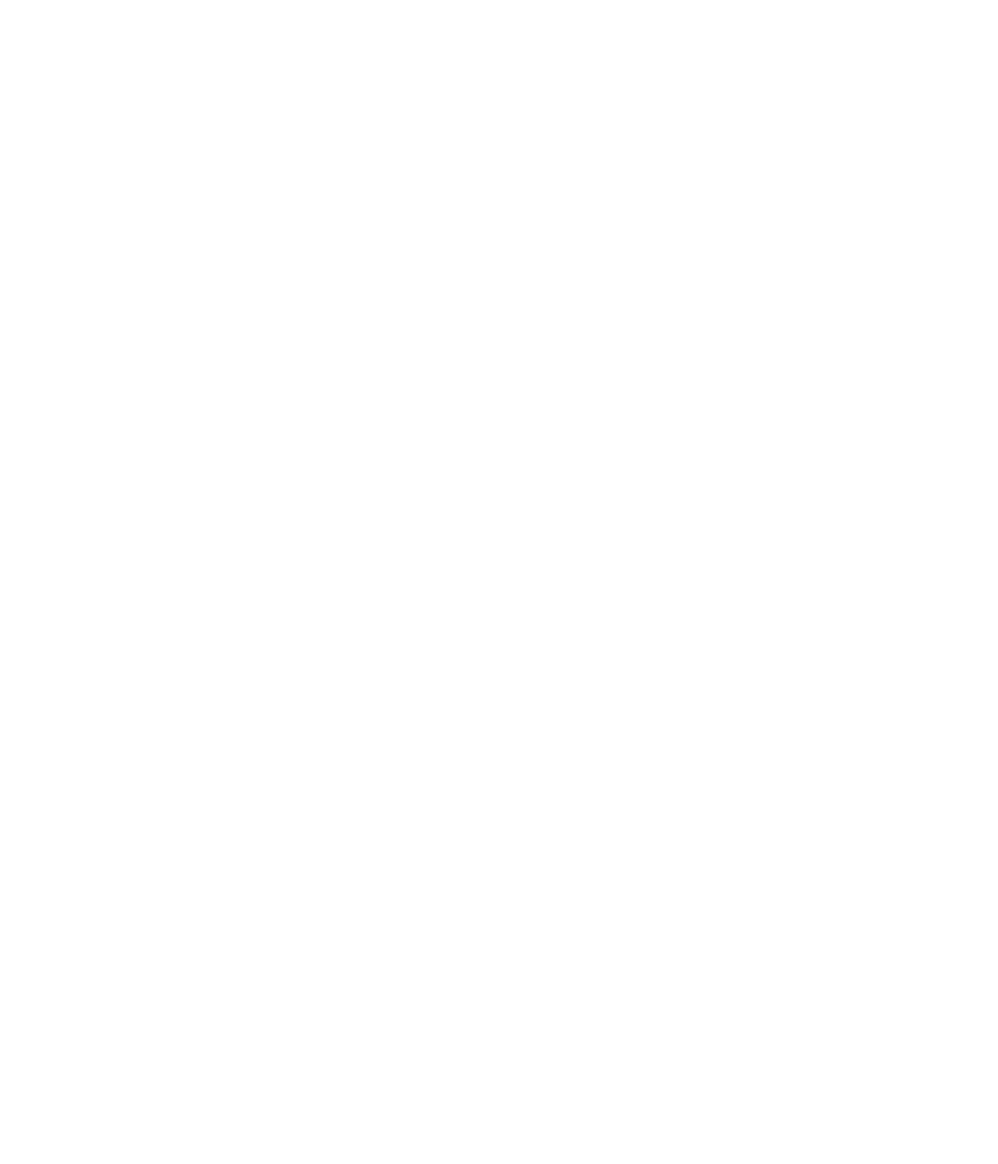
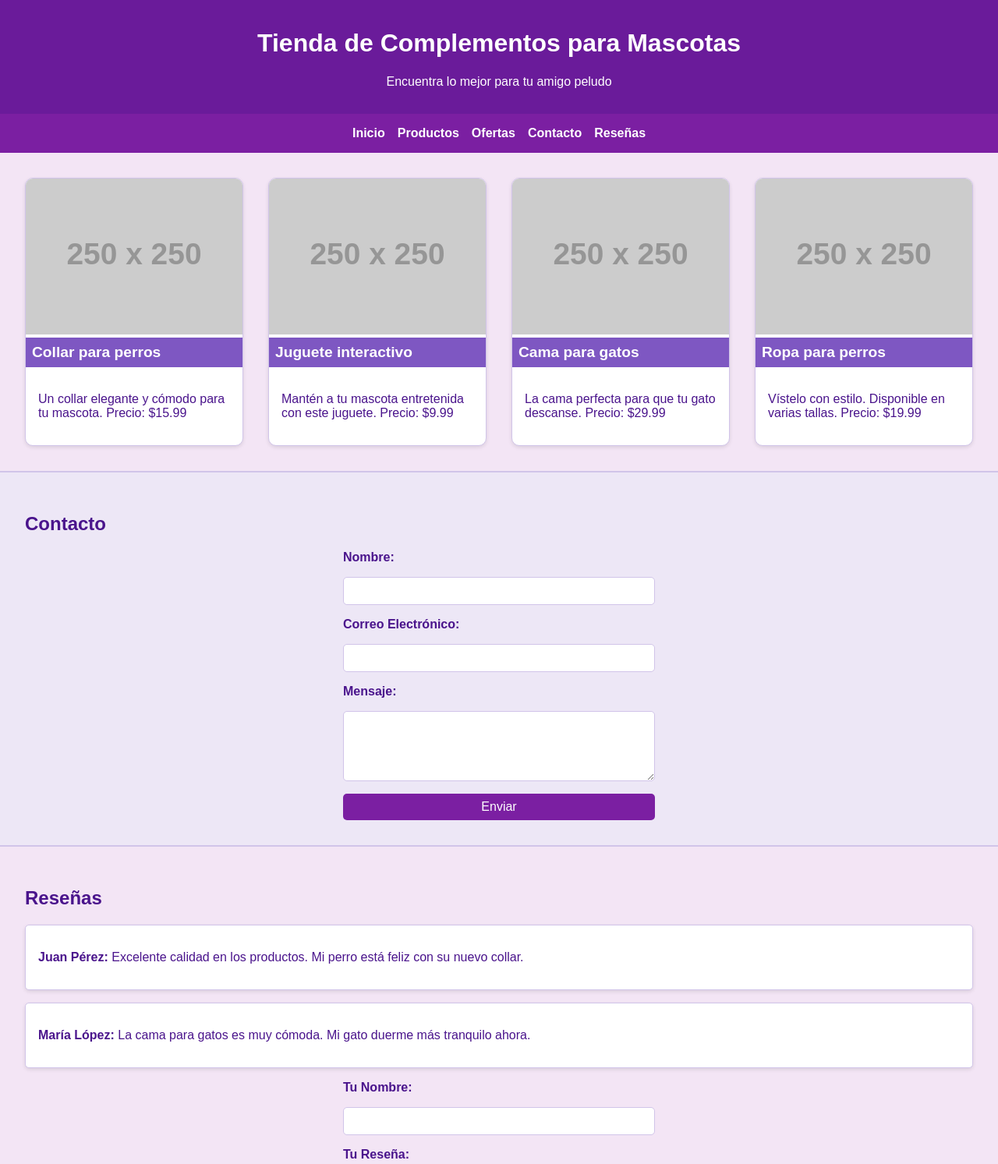
Before and after one commit to migueel1/Proyecto-Inicial-LM, a plain HTML site: page index.html in a window 1280 px wide. Shown: the top 1493 px of the page at 78% size. Before the commit the page ends 800 px from the top, so only its background shows below. Drawn offline with Linux system fonts and the light colour scheme; placeholder pictures from the web are drawn by us.

Commit message:
add code to index and style

```diff
--- a/css/style.css
+++ b/css/style.css
@@ -0,0 +1,176 @@
+body {
+    font-family: Arial, sans-serif;
+    margin: 0;
+    padding: 0;
+    background-color: #f3e5f5;
+    color: #4a148c;
+}
+
+header {
+    background-color: #6a1b9a;
+    color: white;
+    padding: 1rem 2rem;
+    text-align: center;
+}
+
+nav {
+    display: flex;
+    justify-content: center;
+    gap: 1rem;
+    padding: 1rem;
+    background-color: #7b1fa2;
+}
+
+nav a {
+    color: white;
+    text-decoration: none;
+    font-weight: bold;
+}
+
+nav a:hover {
+    text-decoration: underline;
+}
+
+.productos {
+    display: grid;
+    grid-template-columns: repeat(auto-fit, minmax(250px, 1fr));
+    gap: 2rem;
+    padding: 2rem;
+}
+
+.producto {
+    background-color: white;
+    border: 1px solid #d1c4e9;
+    border-radius: 10px;
+    box-shadow: 0 2px 5px rgba(0, 0, 0, 0.1);
+    overflow: hidden;
+    transition: transform 0.3s;
+}
+
+.producto:hover {
+    transform: scale(1.05);
+}
+
+.producto img {
+    width: 100%;
+    height: 200px;
+    object-fit: cover;
+}
+
+.producto h3 {
+    font-size: 1.2rem;
+    padding: 0.5rem;
+    background-color: #7e57c2;
+    color: white;
+    margin: 0;
+}
+
+.producto p {
+    padding: 1rem;
+    font-size: 1rem;
+}
+
+#contacto {
+    padding: 2rem;
+    background-color: #ede7f6;
+    border-top: 2px solid #d1c4e9;
+}
+
+#contacto h2 {
+    color: #4a148c;
+}
+
+#contacto form {
+    display: flex;
+    flex-direction: column;
+    gap: 1rem;
+    max-width: 400px;
+    margin: 0 auto;
+}
+
+#contacto label {
+    font-weight: bold;
+}
+
+#contacto input,
+#contacto textarea {
+    padding: 0.5rem;
+    border: 1px solid #d1c4e9;
+    border-radius: 5px;
+    font-size: 1rem;
+}
+
+#contacto button {
+    padding: 0.5rem;
+    background-color: #7b1fa2;
+    color: white;
+    border: none;
+    border-radius: 5px;
+    cursor: pointer;
+    font-size: 1rem;
+}
+
+#contacto button:hover {
+    background-color: #6a1b9a;
+}
+
+#reseñas {
+    padding: 2rem;
+    background-color: #f3e5f5;
+    border-top: 2px solid #d1c4e9;
+}
+
+#reseñas h2 {
+    color: #4a148c;
+}
+
+#reseñas .reseña {
+    margin-bottom: 1rem;
+    padding: 1rem;
+    background-color: white;
+    border: 1px solid #d1c4e9;
+    border-radius: 5px;
+    box-shadow: 0 2px 5px rgba(0, 0, 0, 0.1);
+}
+
+#reseñas form {
+    display: flex;
+    flex-direction: column;
+    gap: 1rem;
+    max-width: 400px;
+    margin: 0 auto;
+}
+
+#reseñas label {
+    font-weight: bold;
+}
+
+#reseñas input,
+#reseñas textarea {
+    padding: 0.5rem;
+    border: 1px solid #d1c4e9;
+    border-radius: 5px;
+    font-size: 1rem;
+}
+
+#reseñas button {
+    padding: 0.5rem;
+    background-color: #7b1fa2;
+    color: white;
+    border: none;
+    border-radius: 5px;
+    cursor: pointer;
+    font-size: 1rem;
+}
+
+#reseñas button:hover {
+    background-color: #6a1b9a;
+}
+
+footer {
+    background-color: #4a148c;
+    color: white;
+    text-align: center;
+    padding: 1rem;
+    margin-top: 2rem;
+}
--- a/index.html
+++ b/index.html
@@ -1,13 +1,87 @@
 <!DOCTYPE html>
-<html lang="en">
+<html lang="es">
 <head>
     <meta charset="UTF-8">
     <meta name="viewport" content="width=device-width, initial-scale=1.0">
+    <title>Tienda de Complementos para Mascotas</title>
     <link rel="stylesheet" href="/css/style.css">
-
-    <title>Proyecto LM</title>
 </head>
 <body>
+    <header>
+        <h1>Tienda de Complementos para Mascotas</h1>
+        <p>Encuentra lo mejor para tu amigo peludo</p>
+    </header>
 
+    <nav>
+        <a href="#">Inicio</a>
+        <a href="#">Productos</a>
+        <a href="#">Ofertas</a>
+        <a href="#contacto">Contacto</a>
+        <a href="#reseñas">Reseñas</a>
+    </nav>
+
+    <main>
+        <section class="productos">
+            <div class="producto">
+                <img src="https://via.placeholder.com/250" alt="Collar para perros">
+                <h3>Collar para perros</h3>
+                <p>Un collar elegante y cómodo para tu mascota. Precio: $15.99</p>
+            </div>
+            <div class="producto">
+                <img src="https://via.placeholder.com/250" alt="Juguete interactivo">
+                <h3>Juguete interactivo</h3>
+                <p>Mantén a tu mascota entretenida con este juguete. Precio: $9.99</p>
+            </div>
+            <div class="producto">
+                <img src="https://via.placeholder.com/250" alt="Cama para gatos">
+                <h3>Cama para gatos</h3>
+                <p>La cama perfecta para que tu gato descanse. Precio: $29.99</p>
+            </div>
+            <div class="producto">
+                <img src="https://via.placeholder.com/250" alt="Ropa para perros">
+                <h3>Ropa para perros</h3>
+                <p>Vístelo con estilo. Disponible en varias tallas. Precio: $19.99</p>
+            </div>
+        </section>
+
+        <section id="contacto">
+            <h2>Contacto</h2>
+            <form>
+                <label for="nombre">Nombre:</label>
+                <input type="text" id="nombre" name="nombre" required>
+
+                <label for="email">Correo Electrónico:</label>
+                <input type="email" id="email" name="email" required>
+
+                <label for="mensaje">Mensaje:</label>
+                <textarea id="mensaje" name="mensaje" rows="4" required></textarea>
+
+                <button type="submit">Enviar</button>
+            </form>
+        </section>
+
+        <section id="reseñas">
+            <h2>Reseñas</h2>
+            <div class="reseña">
+                <p><strong>Juan Pérez:</strong> Excelente calidad en los productos. Mi perro está feliz con su nuevo collar.</p>
+            </div>
+            <div class="reseña">
+                <p><strong>María López:</strong> La cama para gatos es muy cómoda. Mi gato duerme más tranquilo ahora.</p>
+            </div>
+            <form>
+                <label for="usuario">Tu Nombre:</label>
+                <input type="text" id="usuario" name="usuario" required>
+
+                <label for="comentario">Tu Reseña:</label>
+                <textarea id="comentario" name="comentario" rows="4" required></textarea>
+
+                <button type="submit">Enviar Reseña</button>
+            </form>
+        </section>
+    </main>
+
+    <footer>
+        <p>&copy; 2025 Tienda de Complementos para Mascotas. Todos los derechos reservados.</p>
+    </footer>
 </body>
 </html>
```
